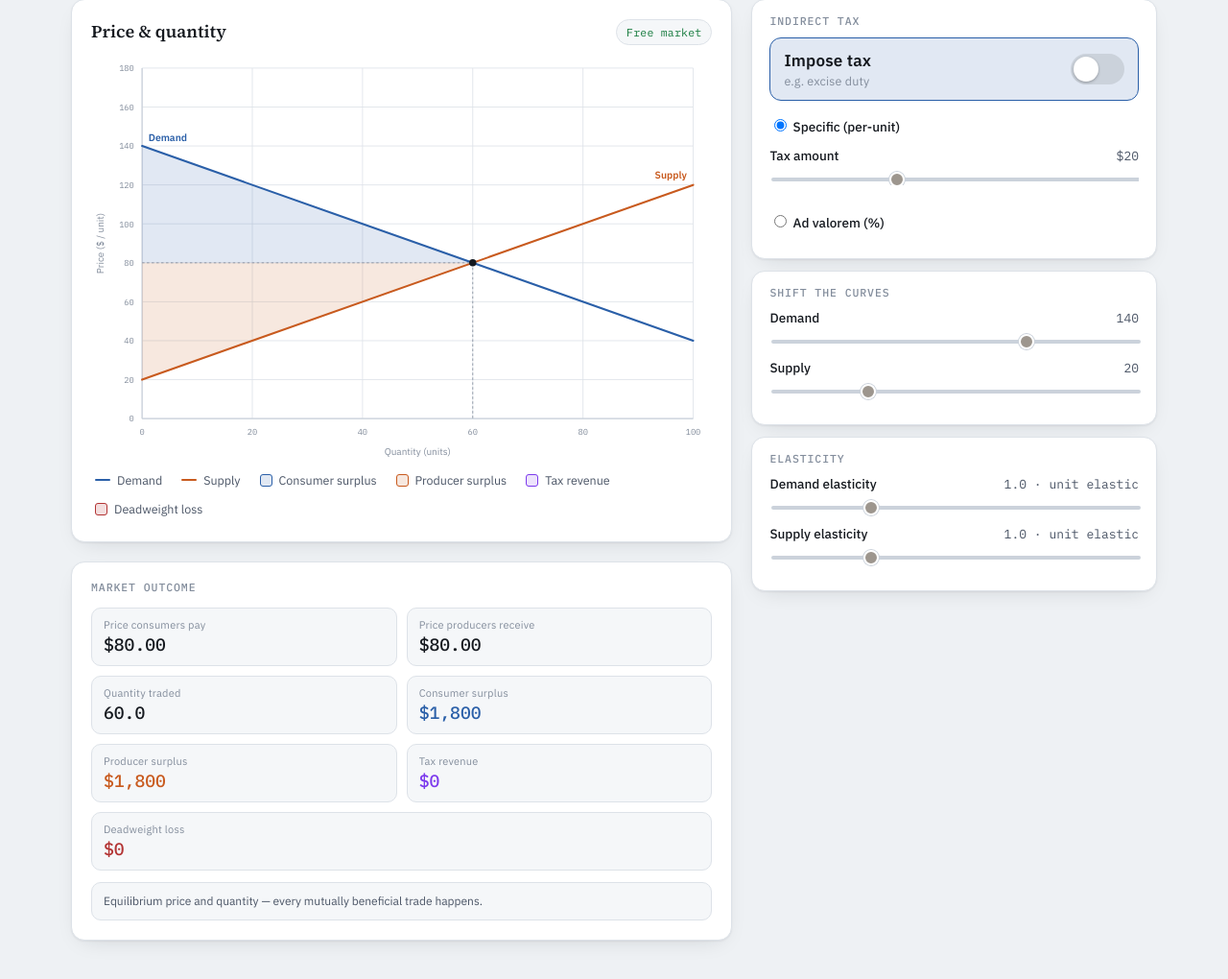
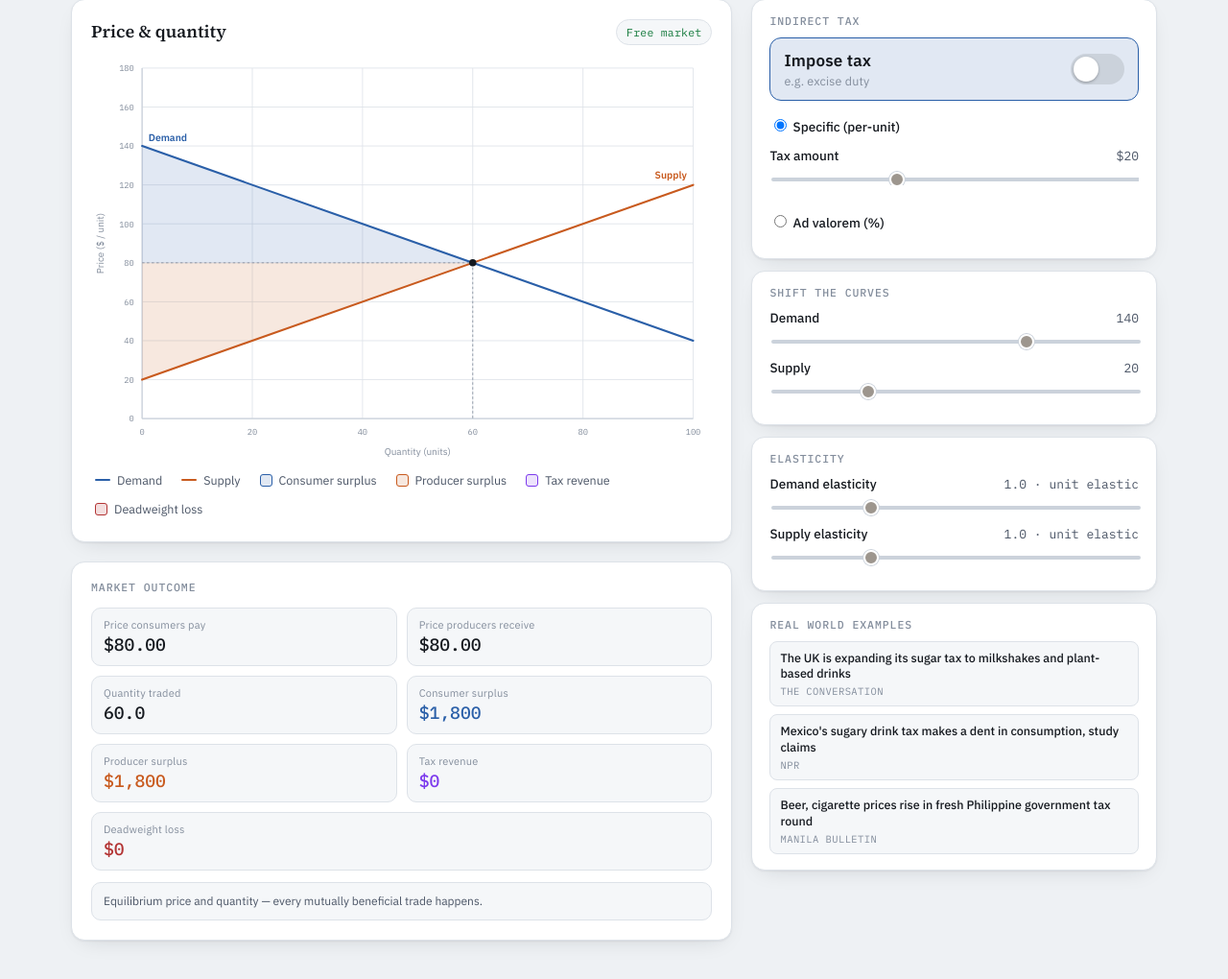
Before and after one commit to theredrangerd/econ-tools, a website built with Vite: page units/microeconomics/government-intervention/indirect-tax.html in a window 1280 px wide. Shown: the part 288-1308 px from the top of the page at 96% size. Built offline with nearby package versions, Linux system fonts and the light colour scheme.

Commit message:
feat: add "Real world examples" panel linking to real news coverage
Add a fourth sidebar panel to each Government Intervention page with
three links to real, verified articles illustrating the policy in
practice: Berlin's rent cap and Argentina's rent deregulation for
price ceiling, the EU "butter mountain" and US dairy price supports
for price floor, UK/Mexico/Philippines sugar and sin taxes for
indirect tax, and US farm subsidy coverage for subsidy. All links were
found via live web search and verified as real, working URLs rather
than guessed — links open in a new tab with rel="noopener noreferrer".

Documented as a standing template addition (4th sidebar panel, sourced
only from actual search results, never guessed URLs) in CLAUDE.md and
the design spec.

Co-Authored-By: Claude Sonnet 5 <noreply@anthropic.com>

```diff
--- a/src/styles/pages.css
+++ b/src/styles/pages.css
@@ -543,6 +543,28 @@ input[type="range"]::-moz-range-thumb {
 .stat.gov .v { color: var(--gov); }
 .stat.wide { grid-column: 1 / -1; }
 
+.examples-list { list-style: none; margin: 0; padding: 0; display: flex; flex-direction: column; gap: 8px; }
+.examples-list a {
+  display: block;
+  padding: 8px 10px;
+  border-radius: 8px;
+  border: 1px solid var(--hairline);
+  background: var(--surface-2);
+  text-decoration: none;
+  transition: border-color 0.15s ease, background 0.15s ease;
+}
+.examples-list a:hover { border-color: var(--accent); background: var(--accent-fill); }
+.examples-list__title { display: block; font-size: 12.5px; font-weight: 500; color: var(--ink); line-height: 1.35; }
+.examples-list__source {
+  display: block;
+  margin-top: 3px;
+  font-family: "IBM Plex Mono", monospace;
+  font-size: 10.5px;
+  text-transform: uppercase;
+  letter-spacing: 0.04em;
+  color: var(--ink-muted);
+}
+
 .note {
   font-size: 12px;
   line-height: 1.5;
--- a/units/microeconomics/government-intervention/indirect-tax.html
+++ b/units/microeconomics/government-intervention/indirect-tax.html
@@ -97,6 +97,14 @@
             <input type="range" id="slope-s-slider" min="0.3" max="3" step="0.1" value="1">
           </div>
         </section>
+        <section class="card panel">
+          <h2>Real world examples</h2>
+          <ul class="examples-list">
+            <li><a href="https://theconversation.com/the-uk-government-wants-to-expand-the-sugar-tax-to-milkshakes-and-plant-based-drinks-heres-what-you-need-to-know-255646" target="_blank" rel="noopener noreferrer"><span class="examples-list__title">The UK is expanding its sugar tax to milkshakes and plant-based drinks</span><span class="examples-list__source">The Conversation</span></a></li>
+            <li><a href="https://www.npr.org/sections/thesalt/2015/06/19/415741354/mexicos-sugary-drink-tax-makes-a-dent-in-consumption-study-claims" target="_blank" rel="noopener noreferrer"><span class="examples-list__title">Mexico's sugary drink tax makes a dent in consumption, study claims</span><span class="examples-list__source">NPR</span></a></li>
+            <li><a href="https://mb.com.ph/2026/01/15/beer-cigarette-prices-rise-in-fresh-government-tax-round" target="_blank" rel="noopener noreferrer"><span class="examples-list__title">Beer, cigarette prices rise in fresh Philippine government tax round</span><span class="examples-list__source">Manila Bulletin</span></a></li>
+          </ul>
+        </section>
       </aside>
     </div>
   </main>
```
Also changed, not shown: CLAUDE.md (+1 -0 lines), docs/superpowers/specs/2026-09-24-ib-econ-graph-site-design.md (+3 -0 lines), src/pages/indirect-tax.integration.test.js (+10 -0 lines), src/pages/price-ceiling.integration.test.js (+10 -0 lines), src/pages/price-floor.integration.test.js (+10 -0 lines), src/pages/subsidy.integration.test.js (+10 -0 lines), src/styles/pages.test.js (+1 -1 lines), units/microeconomics/government-intervention/price-ceiling.html (+8 -0 lines), units/microeconomics/government-intervention/price-floor.html (+8 -0 lines), units/microeconomics/government-intervention/subsidy.html (+8 -0 lines).
